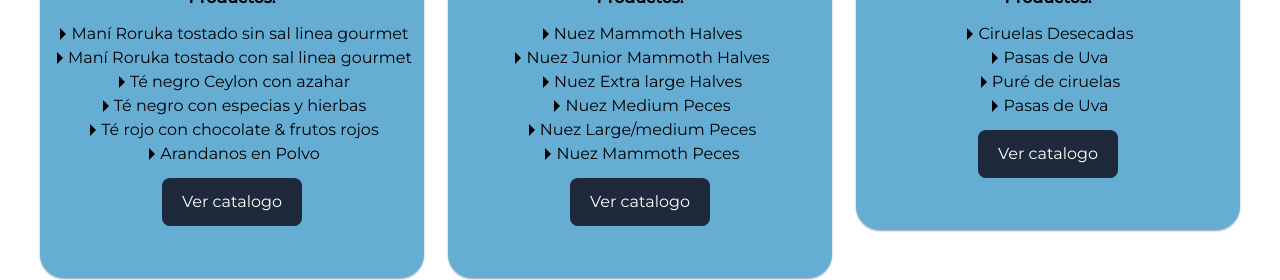
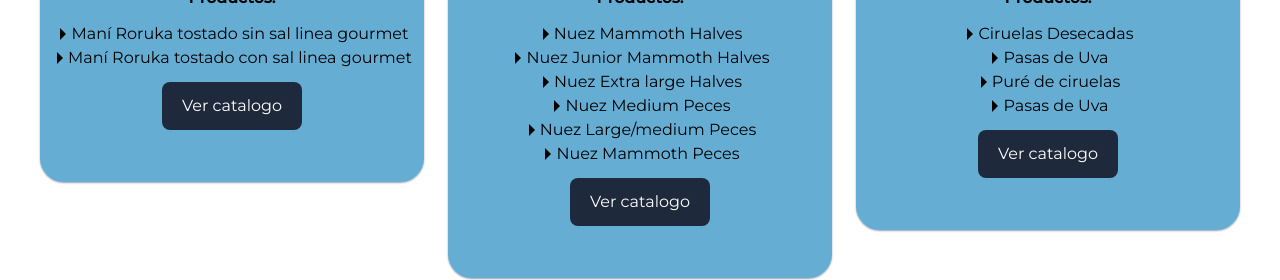
Before and after one commit to Lisandrocba/hpampa, a Next.js app: page /frutossecos in a window 1280 px wide. Shown: the part 531-811 px from the top of the page. Built offline with nearby package versions, Linux system fonts and the light colour scheme.

Commit message:
cambios a pedido del cliente

```diff
--- a/pages/bebidas.js
+++ b/pages/bebidas.js
@@ -27,8 +27,6 @@
             "Gin Red Fruits",
             "Gin Lima & Lemongrass",
             "Gin Cardamomo & Lemongras",
-            "Vino Malbec 23 by Aconcagua Distillery",
-            "Vino Malbec 23 by Aconcagua Distillery",
           ]}
           name='aconcagua'
           sector='producto'
--- a/pages/frutossecos.js
+++ b/pages/frutossecos.js
@@ -12,10 +12,6 @@
           productos={[
             "Maní Roruka tostado sin sal linea gourmet",
             "Maní Roruka tostado con sal linea gourmet",
-            "Té negro Ceylon con azahar",
-            "Té negro con especias y hierbas",
-            "Té rojo con chocolate & frutos rojos",
-            "Arandanos en Polvo",
           ]}
           name='mani'
           sector='frutossecos'
```
